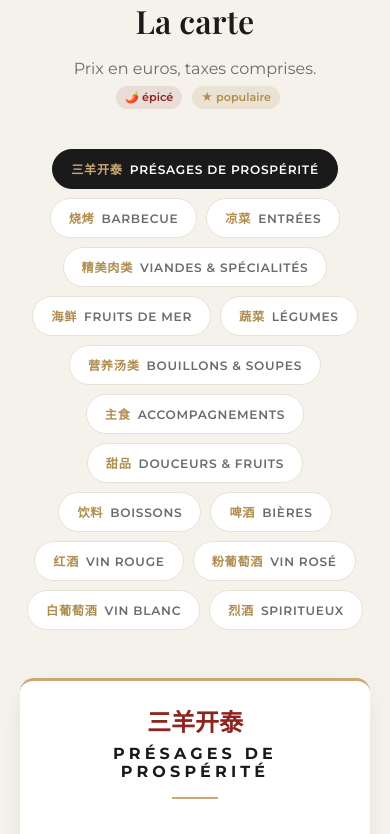
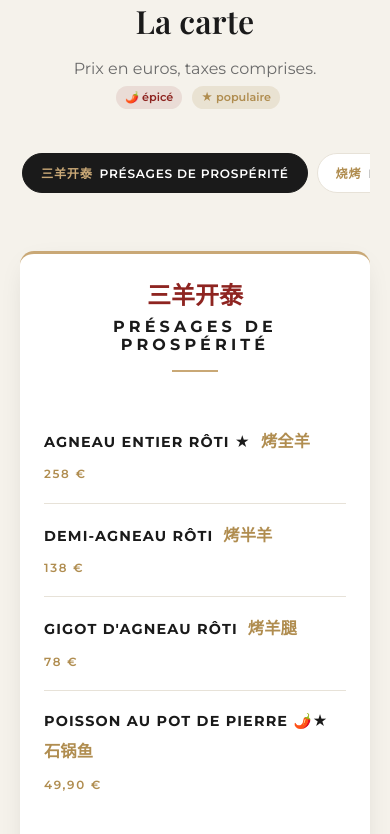
Before and after one commit to websiteodyssey/paris_yum, a plain HTML site: page index.html in a window 390 px wide. Shown: the part 1466-2300 px from the top of the page. Drawn offline with nearby package versions, Linux system fonts and the light colour scheme.

Commit message:
Onglets carte sur une ligne défilable + À propos centré sur mobile
Co-Authored-By: Claude Opus 4.8 (1M context) <noreply@anthropic.com>

```diff
--- a/css/styles.css
+++ b/css/styles.css
@@ -178,12 +178,22 @@ h1, h2, h3, h4 { font-family: var(--display); font-weight: 600; line-height: 1.1
 .tag--spicy { background: rgba(142,36,32,.1); color: var(--red); }
 .tag--star  { background: rgba(176,141,80,.16); color: var(--gold-deep); }
 
-.menu__tabs { display: flex; flex-wrap: wrap; gap: 9px; justify-content: center; margin-bottom: 48px; }
+.menu__tabs {
+  display: flex; flex-wrap: nowrap; gap: 9px; margin: 0 auto 44px;
+  width: fit-content; max-width: 100%;
+  overflow-x: auto; overflow-y: hidden;
+  padding: 4px 2px 14px; scroll-snap-type: x proximity;
+  -webkit-overflow-scrolling: touch; scrollbar-width: thin; scrollbar-color: var(--gold) transparent;
+}
+.menu__tabs::-webkit-scrollbar { height: 6px; }
+.menu__tabs::-webkit-scrollbar-thumb { background: var(--gold); border-radius: 100px; }
+.menu__tabs::-webkit-scrollbar-track { background: transparent; }
 .menu__tab {
   font-family: var(--sans); font-weight: 600; font-size: .76rem; letter-spacing: .06em; text-transform: uppercase;
   padding: 10px 18px; border-radius: 100px; border: 1px solid var(--line);
   background: var(--paper); color: var(--muted); cursor: pointer; transition: var(--ease);
   display: inline-flex; align-items: center; gap: 7px; white-space: nowrap;
+  flex: 0 0 auto; scroll-snap-align: center;
 }
 .menu__tab .zh { font-family: var(--zh); color: var(--gold-deep); font-weight: 600; }
 .menu__tab:hover { border-color: var(--gold); color: var(--ink); }
@@ -325,6 +335,11 @@ h1, h2, h3, h4 { font-family: var(--display); font-weight: 600; line-height: 1.1
   .histoire__grid, .reserve__grid, .contact__grid { grid-template-columns: 1fr; }
   .histoire__media { max-width: 440px; margin-inline: auto; }
   .footer__inner { grid-template-columns: 1fr 1fr; }
+  /* À propos centré comme les autres sections sur mobile */
+  .histoire__text { text-align: center; }
+  .histoire__text .eyebrow { display: block; }
+  .amenities { max-width: 420px; margin-inline: auto; }
+  .amenities li { justify-content: center; }
 }
 @media (max-width: 680px) {
   .nav__links {
```
